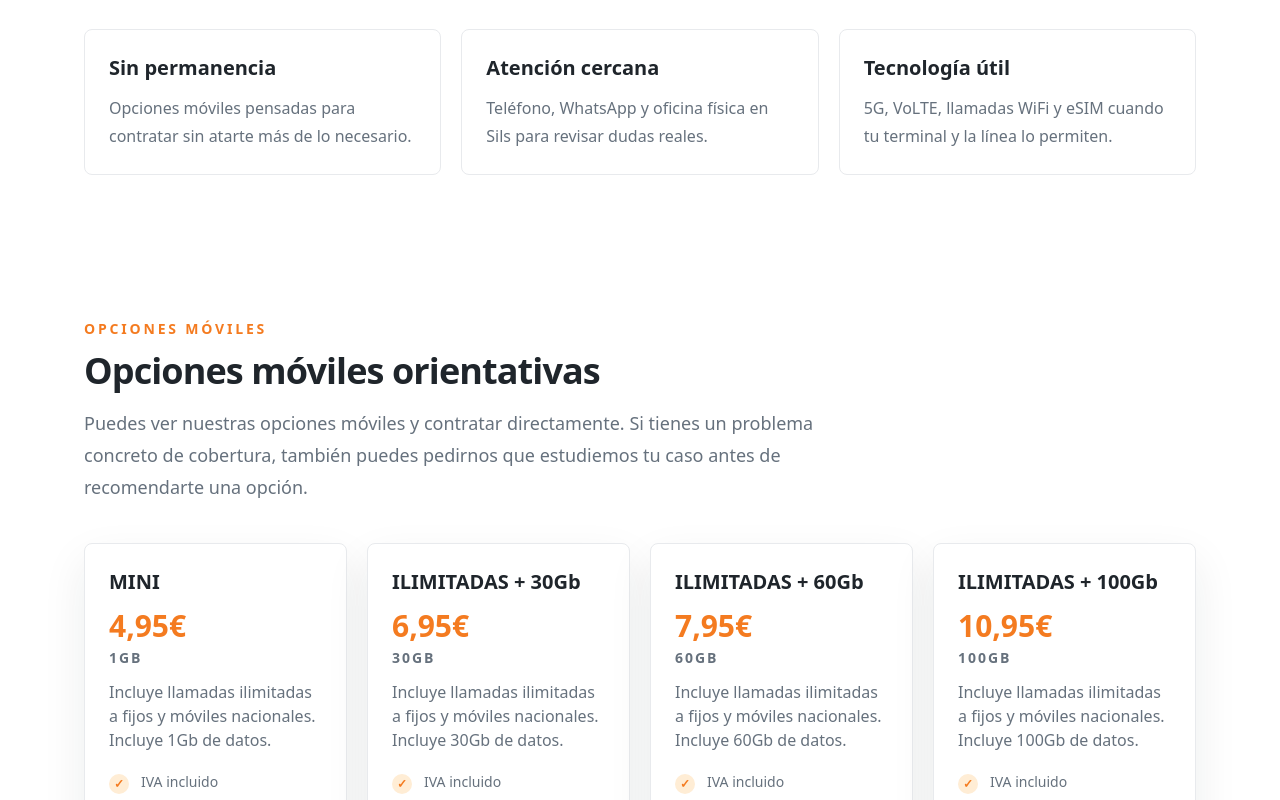
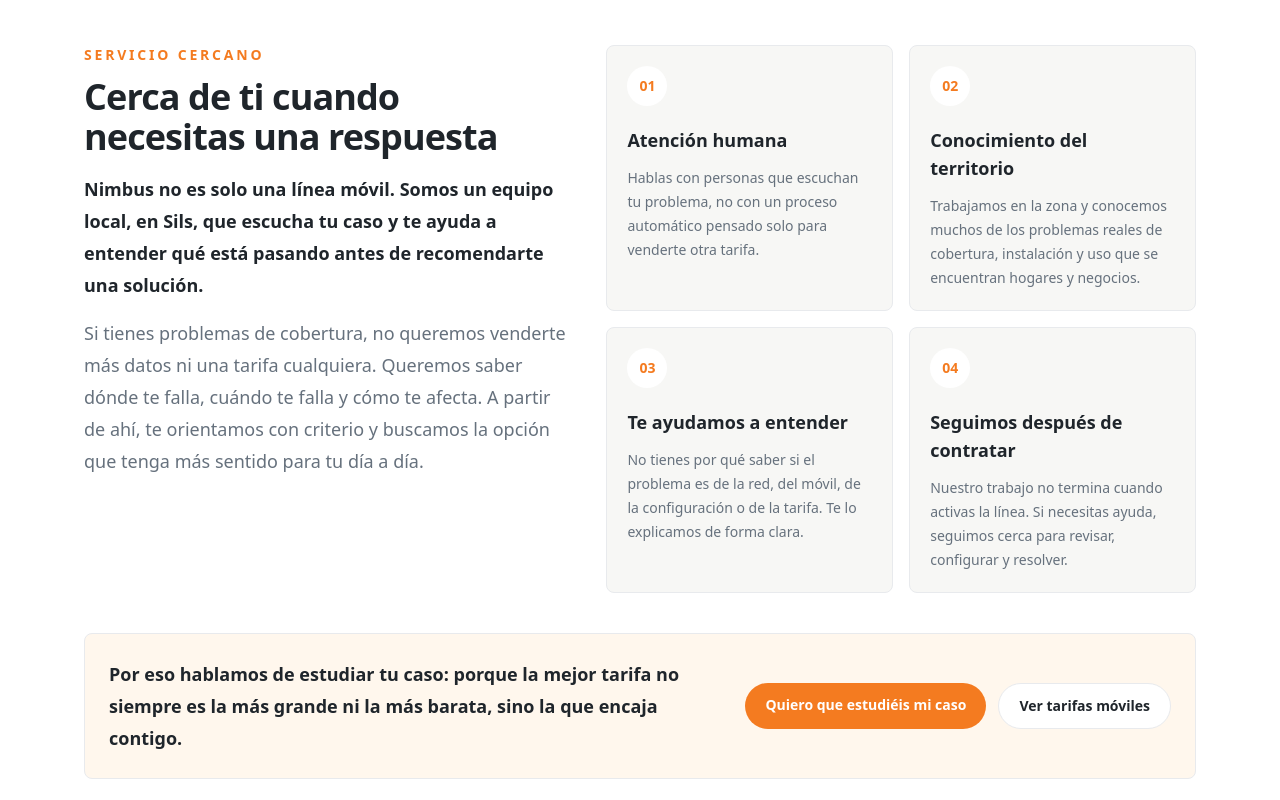
Before and after one commit to ItNimbusTelecom/nimbus-funnel-cobertura, a Next.js app: page / in a window 1280 px wide. Shown: the part 1900-2700 px from the top of the page. Built offline with nearby package versions, Linux system fonts and the light colour scheme; no server answers.

Commit message:
feat: add local service section

```diff
--- a/app/page.tsx
+++ b/app/page.tsx
@@ -4,6 +4,7 @@
 import { Header } from "@/components/Header";
 import { HeroActions } from "@/components/HeroActions";
 import { LandingTracker } from "@/components/LandingTracker";
+import { LocalServiceSection } from "@/components/LocalServiceSection";
 import { MobilePlans } from "@/components/MobilePlans";
 
 const problemBullets = [
@@ -128,6 +129,8 @@
           </div>
         </section>
 
+        <LocalServiceSection />
+
         <section className="bg-white py-16">
           <div className="mx-auto max-w-6xl px-5">
             <div className="grid gap-5 md:grid-cols-3">
--- /dev/null
+++ b/components/LocalServiceSection.tsx
@@ -0,0 +1,81 @@
+const serviceCards = [
+  {
+    icon: "01",
+    title: "Atención humana",
+    text: "Hablas con personas que escuchan tu problema, no con un proceso automático pensado solo para venderte otra tarifa.",
+  },
+  {
+    icon: "02",
+    title: "Conocimiento del territorio",
+    text: "Trabajamos en la zona y conocemos muchos de los problemas reales de cobertura, instalación y uso que se encuentran hogares y negocios.",
+  },
+  {
+    icon: "03",
+    title: "Te ayudamos a entender",
+    text: "No tienes por qué saber si el problema es de la red, del móvil, de la configuración o de la tarifa. Te lo explicamos de forma clara.",
+  },
+  {
+    icon: "04",
+    title: "Seguimos después de contratar",
+    text: "Nuestro trabajo no termina cuando activas la línea. Si necesitas ayuda, seguimos cerca para revisar, configurar y resolver.",
+  },
+];
+
+export function LocalServiceSection() {
+  return (
+    <section id="cercania" className="scroll-mt-24 bg-white py-20">
+      <div className="mx-auto max-w-6xl px-5">
+        <div className="grid gap-10 lg:grid-cols-[0.9fr_1.1fr] lg:items-start">
+          <div>
+            <p className="text-sm font-black uppercase tracking-[0.2em] text-nimbus-orange">Servicio cercano</p>
+            <h2 className="mt-3 text-3xl font-black tracking-tight text-nimbus-ink md:text-4xl">
+              Cerca de ti cuando necesitas una respuesta
+            </h2>
+            <p className="mt-4 text-lg font-bold leading-8 text-nimbus-ink">
+              Nimbus no es solo una línea móvil. Somos un equipo local, en Sils, que escucha tu caso y te ayuda a
+              entender qué está pasando antes de recomendarte una solución.
+            </p>
+            <p className="mt-4 text-lg leading-8 text-nimbus-muted">
+              Si tienes problemas de cobertura, no queremos venderte más datos ni una tarifa cualquiera. Queremos saber
+              dónde te falla, cuándo te falla y cómo te afecta. A partir de ahí, te orientamos con criterio y buscamos
+              la opción que tenga más sentido para tu día a día.
+            </p>
+          </div>
+
+          <div className="grid gap-4 sm:grid-cols-2">
+            {serviceCards.map((card) => (
+              <article key={card.title} className="rounded-lg border border-nimbus-line bg-nimbus-soft p-5">
+                <div className="grid size-10 place-items-center rounded-full bg-white text-sm font-black text-nimbus-orange">
+                  {card.icon}
+                </div>
+                <h3 className="mt-5 text-lg font-black text-nimbus-ink">{card.title}</h3>
+                <p className="mt-3 text-sm leading-6 text-nimbus-muted">{card.text}</p>
+              </article>
+            ))}
+          </div>
+        </div>
+
+        <div className="mt-10 rounded-lg border border-nimbus-line bg-orange-50 p-6 md:flex md:items-center md:justify-between md:gap-8">
+          <p className="text-lg font-bold leading-8 text-nimbus-ink">
+            Por eso hablamos de estudiar tu caso: porque la mejor tarifa no siempre es la más grande ni la más barata,
+            sino la que encaja contigo.
+          </p>
+          <div className="mt-6 flex flex-col gap-3 sm:flex-row md:mt-0 md:shrink-0">
+            <a
+              href="#formulario"
+              className="rounded-full bg-nimbus-orange px-5 py-3 text-center text-sm font-black text-white transition hover:bg-nimbus-orangeDark"
+            >
+              Quiero que estudiéis mi caso
+            </a>
+            <a
+              href="#tarifas"
+              className="rounded-full border border-nimbus-line bg-white px-5 py-3 text-center text-sm font-black text-nimbus-ink transition hover:border-nimbus-orange hover:text-nimbus-orange"
+            >
+              Ver tarifas móviles
+            </a>
+          </div>
+        </div>
+      </div>
+    </section>
+  );
+}
```
